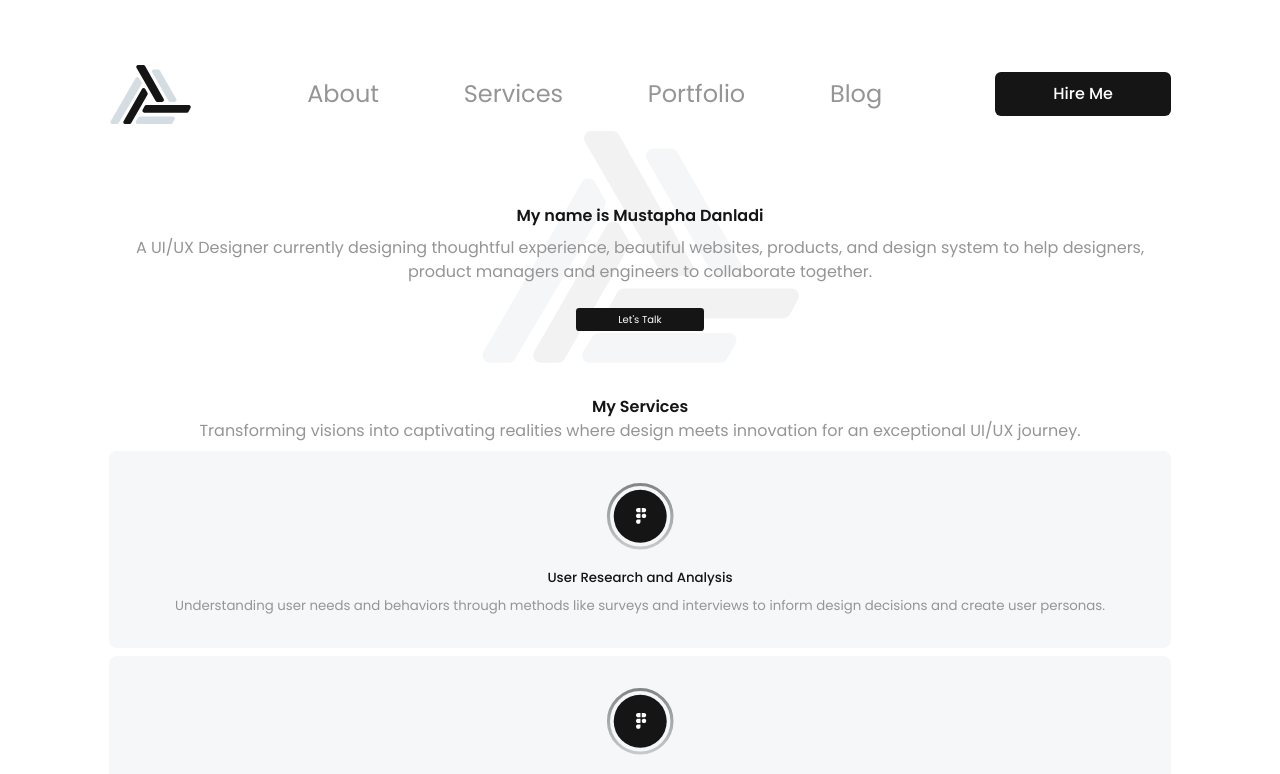
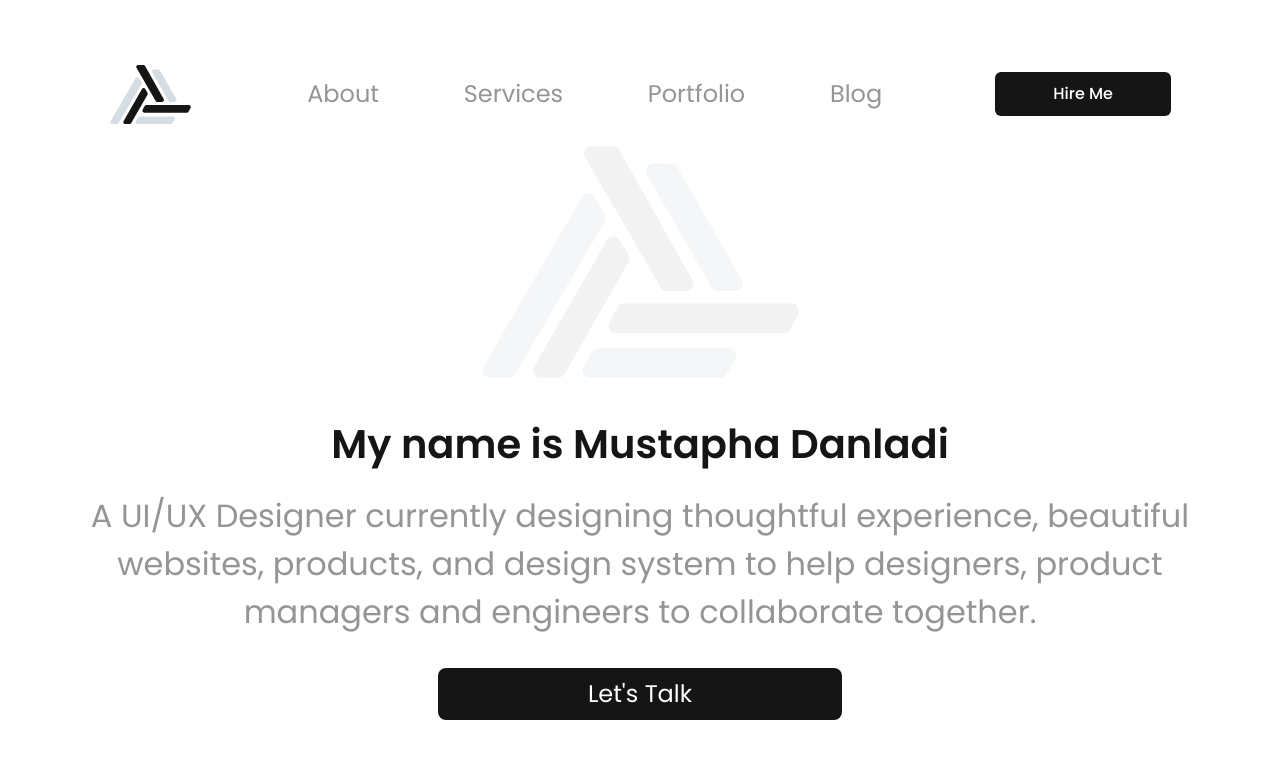
Before and after one commit to mmustaphak/ui-ux-portfolio, a React (Vite) app: page / in a window 1280 px wide. Shown: the top 774 px of the page. Built offline with nearby package versions, Linux system fonts and the light colour scheme.

Commit message:
Finished styling the hero section in the home page for larger screen sizes

```diff
--- a/src/components/Layout.jsx
+++ b/src/components/Layout.jsx
@@ -19,7 +19,7 @@ export default function Layout() {
                 <Header />
 
 
-                <div className="pt-16 px-6 pb-6">
+                <div className="pt-16 px-6 pb-6 lg:px-0">
                     <Outlet />
                 </div>
 
--- a/src/pages/Home.jsx
+++ b/src/pages/Home.jsx
@@ -3,12 +3,12 @@ import Resume from "../components/Resume"
 import Portfolio from "../components/Portfolio"
 export default function Home() {
     return (
-        <section >
-            <div>
-                <h1 className="text-black font-semibold">My name is Mustapha Danladi</h1>
-                <p className="pt-2">A UI/UX Designer currently designing thoughtful experience, beautiful websites, products, and design system to help designers, product managers and engineers to collaborate together.</p>
+        <section>
+            <div className="lg:mt-56">
+                <h1 className="text-black font-semibold md:text-2xl lg:text-[40px]">My name is Mustapha Danladi</h1>
+                <p className="mt-2 mx-auto max-w-[512px] md:max-w-[760px] md:text-xl md:leading-[normal] md:mt-4 lg:mt-8 lg:max-w-[1320px] lg:text-[2rem]">A UI/UX Designer currently designing thoughtful experience, beautiful websites, products, and design system to help designers, product managers and engineers to collaborate together.</p>
 
-                <button className="mt-6 px-[42px] py-1 rounded-[3.37px] text-[10px] text-white bg-black">Let&apos;s Talk</button>
+                <button className="mt-6 px-[42px] py-1 rounded-[3.37px] text-[10px] text-white bg-black md:mt-7 lg:mt-8 md:text-xl md:py-[5px] md:px-[75px] md:rounded-md lg:py-[10px] lg:px-[150px] lg:text-2xl lg:rounded-lg">Let&apos;s Talk</button>
             </div>
 
             <div className="mt-16">
```
